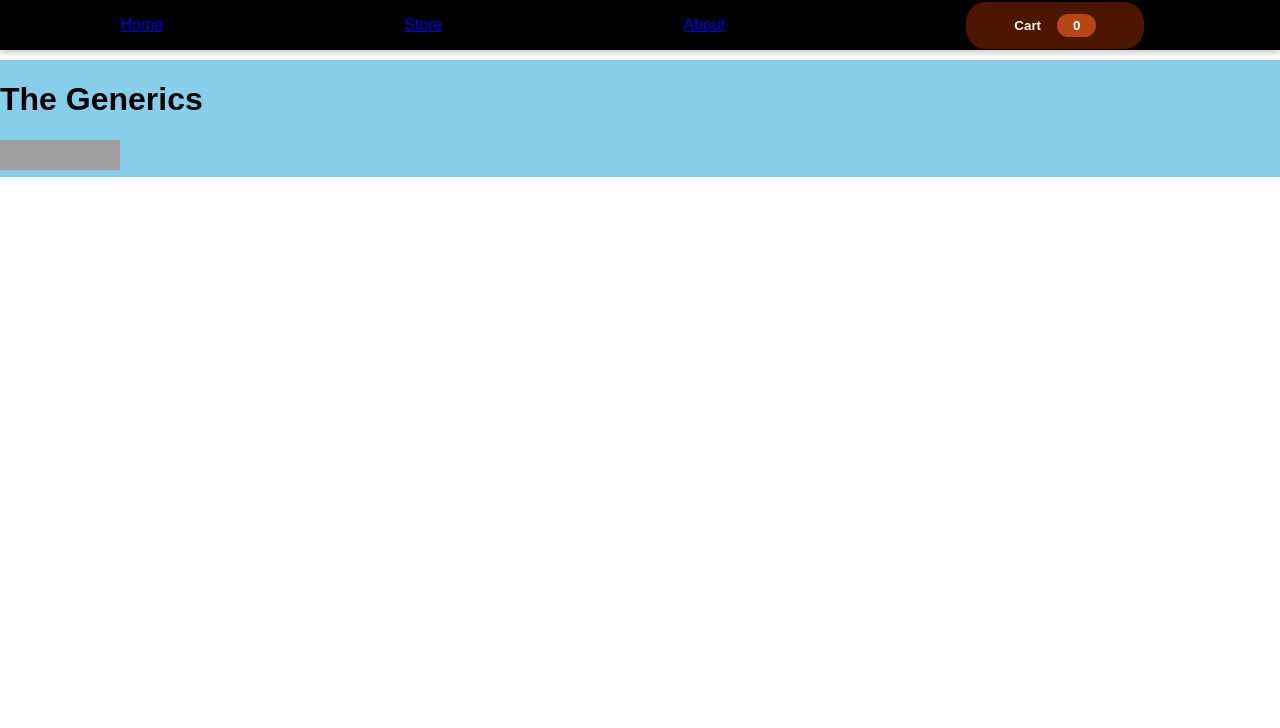
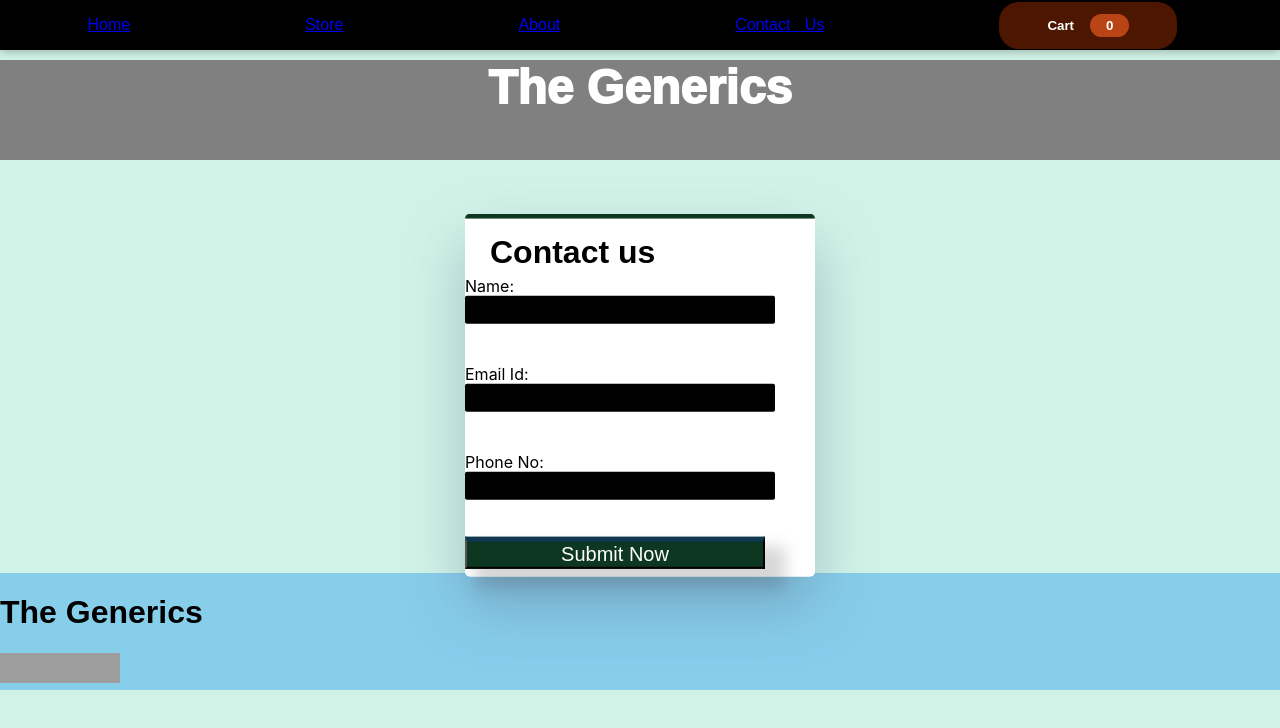
Before and after one commit to vandanapakki/JOB-SEEKER, a React (Create React App) app: page /contact in a window 1280 px wide. Shown: the top 728 px of the page. Built offline with nearby package versions, Linux system fonts and the light colour scheme; grey boxes are pictures that could not be loaded.

Commit message:
Contact form (post req to DB)

```diff
--- a/src/App.js
+++ b/src/App.js
@@ -10,6 +10,7 @@ import { Route } from 'react-router-dom';
 import About from './Pages/About';
 import Home from './Pages/Home';
 import HomeHeader from './Pages/HomeHeader';
+import ContactUs from './Pages/ContactUs';
 
 
 
@@ -46,6 +47,10 @@ function App() {
                 <HomeHeader/>
               <Home/>
               </Route>
+              <Route path='/contact' >
+            <Header2/>
+             <ContactUs/>
+            </Route>
             <Footer/>
 
        </CartProvider>
--- a/src/Cart/Cart.js
+++ b/src/Cart/Cart.js
@@ -27,9 +27,9 @@ const Cart = (props) => {
 
   const cartItems = cartcntx.items.map((item) => (
     <CartItem
-      key={item.id}
+      key={item.key}
       title={item.title}
-      id={item.id}
+      // id={item.id}
       price={item.price}
       url={item.imageUrl}
       quantity={item.quantity}
--- a/src/Header/Header.js
+++ b/src/Header/Header.js
@@ -15,7 +15,7 @@ function Header(props) {
                <NavLink activeClassName={classes.active} to='/home'> Home </NavLink>
                <NavLink activeClassName={classes.active} to='/store'>Store</NavLink>
                <NavLink activeClassName={classes.active} to='/about'>About</NavLink>
-
+               <NavLink activeClassName={classes.active} to='/contact'>Contact Us</NavLink>
            <div className={classes.shoppingCart}>
              <HeaderCartButton onClick={props.onShowCart}/>
            </div>
--- /dev/null
+++ b/src/Pages/ContactUs.js
@@ -0,0 +1,56 @@
+import React from 'react'
+import { useRef } from 'react'
+import classes from './ContactUs.module.css'
+
+function ContactUs() {
+
+    let nameRef=useRef('');
+    let emailRef=useRef('');
+    let phoneRef=useRef('');
+
+    const submitHandler=async (e)=>{
+        e.preventDefault();
+
+        const userDetails={
+            name: nameRef.current.value,
+            email:emailRef.current.value,
+            phone:phoneRef.current.value
+
+        }
+        console.log(userDetails)
+        const response= await fetch('https://ecomm-contactform-default-rtdb.asia-southeast1.firebasedatabase.app/users.json', {
+            method: 'POST',
+            body: JSON.stringify(userDetails),
+            headers:{
+                "Content-Type":"application/json"
+            }
+        })
+        const data= await response.json();
+        console.log(data)
+
+    }
+
+  return (
+    <div className={classes.wrapper}>
+     <form onSubmit={submitHandler} className={classes.form}>
+        <div className={classes.title}>Contact us </div>
+        <label>Name: </label>
+        <input type="text" name="name" ref={nameRef} className={classes.formEntry}/>
+        <br/>
+        <br/>
+        <label>Email Id: </label>
+        <input type="email" name="email" ref={emailRef} className={classes.formEntry}/>
+        <br/>
+        <br/>
+        <label>Phone No: </label>
+        <input type="number" name="number" ref={phoneRef} className={classes.formEntry}/>
+        <br/>
+        <br/>
+        <button className={classes.submit}>Submit Now</button>
+        </form>
+    </div>
+
+  )
+}
+
+export default ContactUs
--- /dev/null
+++ b/src/Pages/ContactUs.module.css
@@ -0,0 +1,141 @@
+body {
+    background-color: #d1f3e7;
+  }
+
+  #title-Tag-Line {
+    font-size: 20px;
+  }
+  /* .card-item__bg{
+    width: 150px;
+    margin-left: auto;
+    margin-right: auto;
+    left: 0;
+    right: 0;
+    display: block;
+    position: relative;
+    margin: 30px auto;
+    transform: translate(0px, 50px);
+    z-index: 5;
+  } */
+
+  /* form animation starts */
+  .form {
+    background: #fff;
+    box-shadow: 0 30px 60px 0 rgba(90, 116, 148, 0.4);
+    border-radius: 5px;
+    max-width: 350px;
+    margin-left: auto;
+    margin-right: auto;
+    padding-top: 5px;
+    padding-bottom: 5px;
+    left: 0;
+    right: 0;
+    position: unset;
+    border-top: 5px solid #0e3721;
+  /*   z-index: 1; */
+    animation: bounce 1.5s infinite;
+  }
+  ::-webkit-input-placeholder {
+    font-size: 1.3em;
+  }
+
+  .title{
+    display: block;
+    font-family: sans-serif;
+    margin: 10px auto 5px;
+    width: 300px;
+    font-size: 2em;
+    font-weight: bold;
+  }
+  .termsConditions{
+    margin: 0 auto 5px 80px;
+  }
+
+
+  .secondaryTitle{
+    color: grey;
+  }
+
+  .name {
+    background-color: #ebebeb;
+    color: white;
+  }
+  .name:hover {
+    border-bottom: 5px solid #0e3721;
+    height: 30px;
+    width: 380px;
+    transition: ease 0.5s;
+  }
+
+  .email {
+    background-color: #ebebeb;
+    height: 2em;
+  }
+
+  .email:hover {
+    border-bottom: 5px solid #0e3721;
+    height: 30px;
+    width: 380px;
+    transition: ease 0.5s;
+  }
+
+  .message {
+    background-color: #ebebeb;
+    overflow: hidden;
+    height: 10rem;
+  }
+
+  .message:hover {
+    border-bottom: 5px solid #0e3721;
+    height: 12em;
+    width: 380px;
+    transition: ease 0.5s;
+  }
+
+  .formEntry {
+    display: block;
+    /* margin: auto; */
+    min-width: 300px;
+    padding: 5px;
+    border-radius: 2px;
+    border: none;
+    transition: all 0.5s ease 0s;
+    background-color: black;
+    color: yellow;
+    font-size:medium;
+    transition:ease-in-out 0.5s;
+
+  }
+
+  .submit {
+    width: 200px;
+    color: white;
+    background-color: #0e3721;
+    font-size: 20px;
+    box-shadow: 15px 15px 15px 5px rgba(78, 72, 77, 0.219);
+    transform: translateY(-3px);
+    width: 300px;
+    border-top: 5px solid #0e3750;
+    border-radius: 0%;
+  }
+
+  .submit:hover {
+    width: 200px;
+    color: white;
+    background-color: #0e3721;
+    font-size: 20px;
+    box-shadow: 15px 15px 15px 5px rgba(78, 72, 77, 0.219);
+    transform: translateY(-3px);
+    width: 300px;
+    border-top: 5px solid #0e3750;
+    border-radius: 0%;
+  }
+
+  @keyframes bounce {
+    0% {
+      tranform: translate(0, 4px);
+    }
+    50% {
+      transform: translate(0, 8px);
+    }
+  }
--- a/src/Products/Product.js
+++ b/src/Products/Product.js
@@ -61,22 +61,20 @@ import classes from './Product.module.css';
   const Product = ()=>{
     const productItem=productsArr.map((ele)=>
         <ProductItem
-        key={ele.key}
-        id={ele.id}
+        key={ele.id}
+        // id={ele.id}
         title={ele.title}
         price={ele.price}
         url={ele.imageUrl}
         quantity={ele.quantity}/>
     )
   return (
-    <div>
-      <div className={classes.product}>
-    <h1> Music </h1>
-    </div>
+    <section className={classes.product}>
+       {/* <h1> Music </h1> */}
       <ul>
           {productItem}
-       </ul>
-    </div>
+      </ul>
+    </section>
   )
 
 
--- a/src/Products/Product.module.css
+++ b/src/Products/Product.module.css
@@ -1,13 +1,13 @@
-.boxfield,
+/* .boxfield,
 .newsbox {
     display: inline-block;
     vertical-align: text-top;
     margin: 0 auto;
-}
+} */
 .product{
     display: flex;
     flex-wrap: wrap;
-    justify-content:center;
-    align-items: center;
-    height: 10vh
-}
+    width: 30%;
+    /* margin-left: auto; */
+    margin-right: auto;
+   }
--- a/src/Products/ProductItems/ProductItem.js
+++ b/src/Products/ProductItems/ProductItem.js
@@ -11,9 +11,10 @@ export default function ProductItem(props) {
 
 
     const data={
+      key: props.key,
       title: props.title,
       price:props.price,
-      id:props.id,
+      // id:props.id,
       url:props.url,
       quantity:props.quantity
 
@@ -27,14 +28,15 @@ export default function ProductItem(props) {
 
     <form onSubmit={addItemToCart}>
     <div className={classes.product}>
-    <h2>{props.title}</h2>
-      <div className={classes['product-image']}>
-      <img src={props.url} alt='img'></img>
+      <h2>{props.title}</h2>
+      <div className={classes.product}>
+           <img src={props.url} alt='img'></img>
+       </div>
+      <div className={classes['product-price']}>
+        ${props.price}
       </div>
-
-    </div>
-    <div className={classes['product-price']}>${props.price}</div>
          <button >Add to Cart</button>
+         </div>
     </form>
 
 
--- a/src/Products/ProductItems/ProductItem.module.css
+++ b/src/Products/ProductItems/ProductItem.module.css
@@ -1,7 +1,9 @@
  .products{
     display:flex;
     flex-wrap: wrap;
-    width:100%
+    width:50%;
+    margin-left:auto;
+    margin-right:auto;
  }
 
  .product{
@@ -9,7 +11,7 @@
    flex-wrap: wrap;
     width: 100%;
     padding: 0 10px;
-    margin: 10px 0;
+    /* margin: 10px 0; */
     overflow:hidden;
  }
 
```
